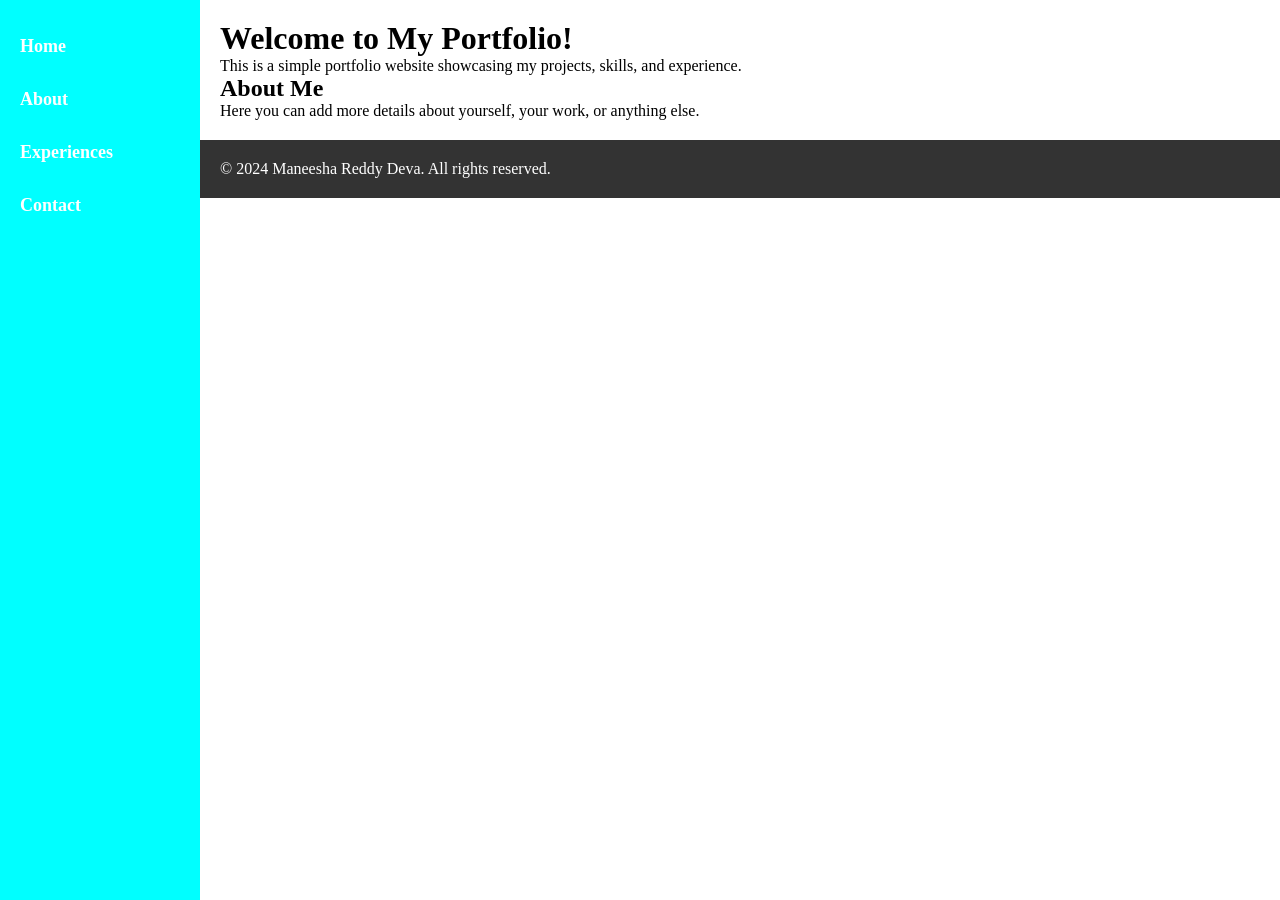
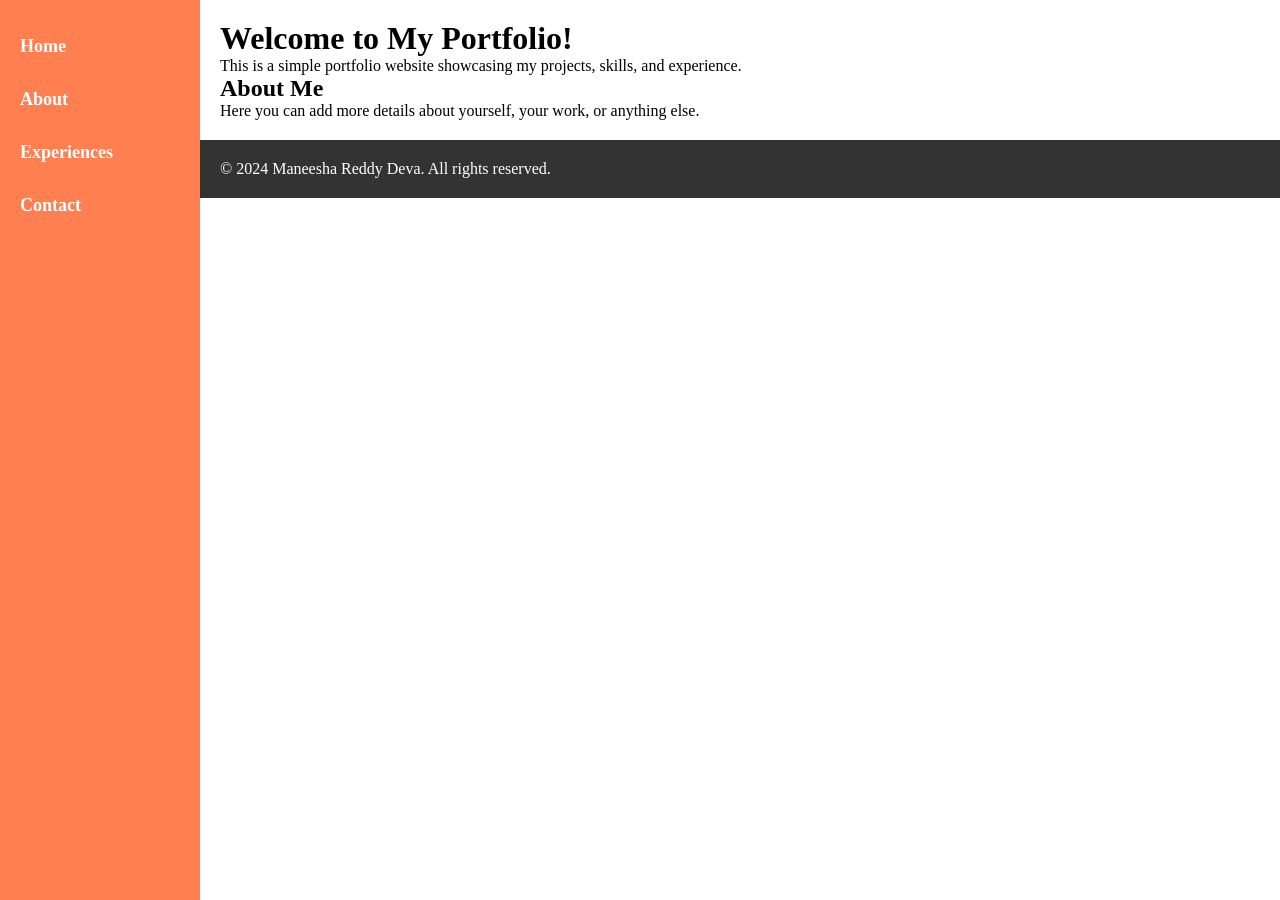
Before and after one commit to Manny-ship/example.github.io, a Jekyll site: the page built from index.md, in a window 1280 px wide. Built offline with Jekyll 4.4.1, drawn with Linux system fonts in a browser that asks for light colours.

Commit message:
Update style.css

```diff
--- a/assets/css/style.css
+++ b/assets/css/style.css
@@ -7,7 +7,7 @@
 
 /* Style the navigation bar */
 nav {
-  background-color: #00FFFF !important;
+  background-color: #FF7F50 !important;
   width: 200px;  /* Width of the navbar */
   height: 100vh; /* Full viewport height */
   position: fixed; /* Fix it to the left side */
```
